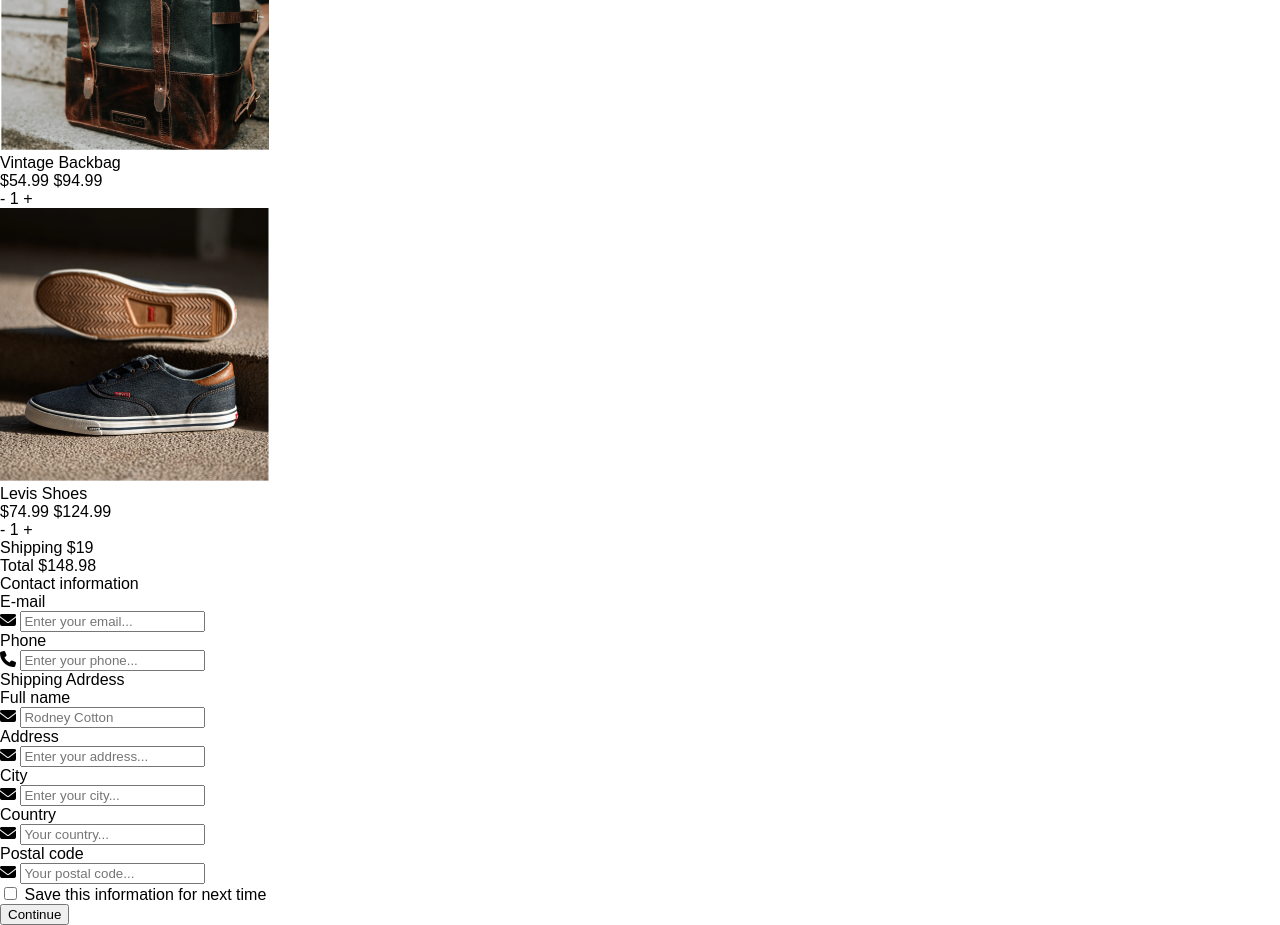
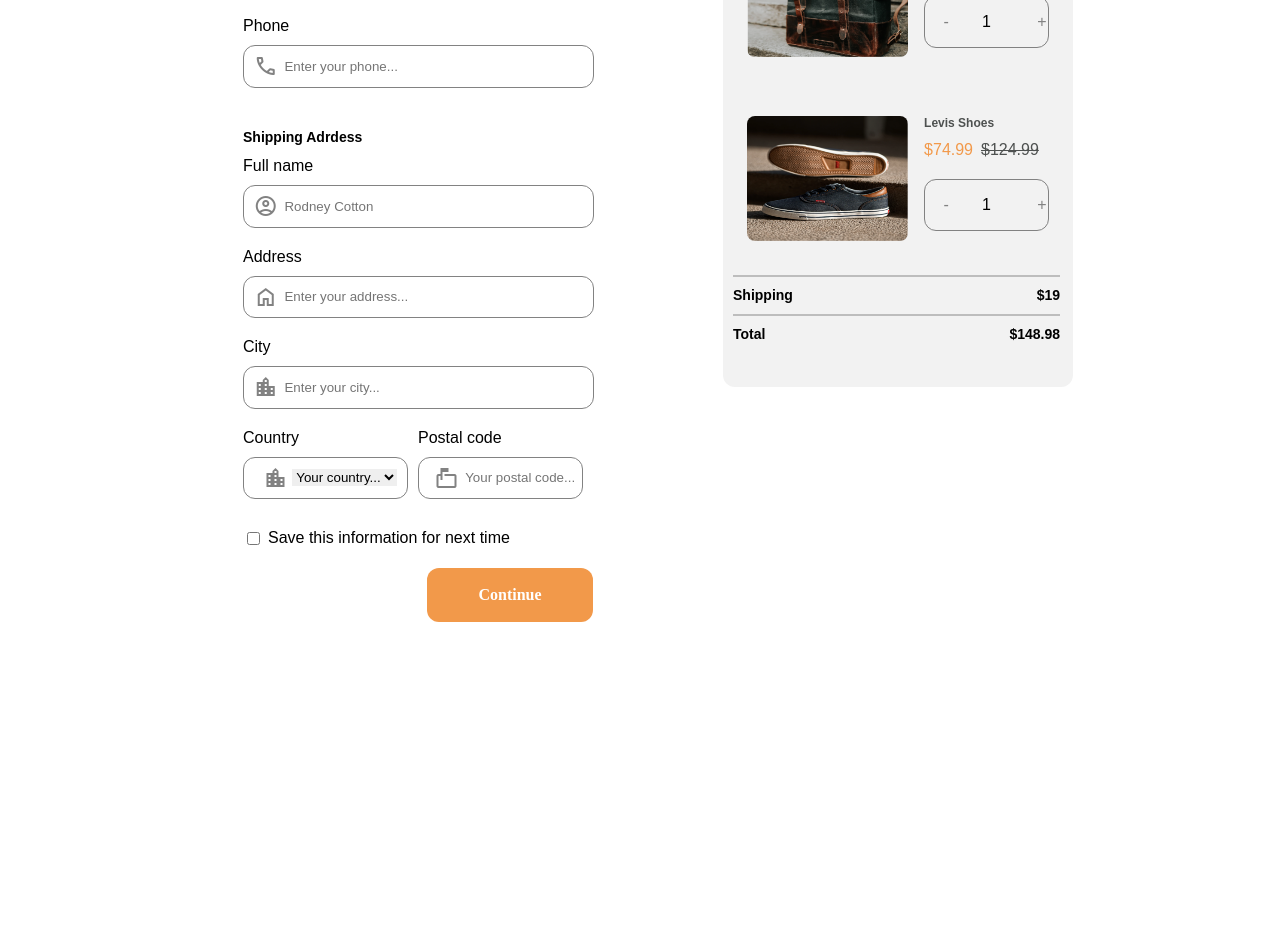
Before and after one commit to anfemoca19/ChekoutPruebaTecnica, a plain HTML site: page index.html in a window 1280 px wide. Shown: the part 203-1128 px from the top of the page. After the commit the page ends 845 px from the top, so only its background shows below. Drawn offline with nearby package versions, Linux system fonts and the light colour scheme.

Commit message:
Se crea toda la parte web del proyecto checkout

```diff
--- a/index.html
+++ b/index.html
@@ -160,6 +160,94 @@
     </section>
 </main>
 <main class="web">
+  <section>
+    <div class="container-information-person">
+      <span class="title-secundary">Contact information</span>
+      <form action="">
+        <div class="container-email">
+          <label for="">E-mail</label>
+          <div class="style-input">
+            <span class="material-symbols-outlined style-type-icon  ">
+              mail
+              </span>
+            <input  class="input" type="text" placeholder="Enter your email...">
+          </div>
+        </div>
+        <div class="container-phone">
+          <label for="">Phone</label>
+          <div class="style-input">
+            <span class="material-symbols-outlined style-type-icon  ">
+              call
+              </span>
+            <input  class="input" type="text" placeholder="Enter your phone...">
+          </div>
+        </div>
+      </form>
+    </div>
+
+    <div class="container-information-person">
+      <span class="title-secundary">Shipping Adrdess</span>
+      <form action="">
+        <div class="container-name">
+          <label for="">Full name</label>
+          <div class="style-input">
+            <span class="material-symbols-outlined style-type-icon ">
+              account_circle
+              </span>
+            <input  class="input" type="text" placeholder="Rodney Cotton">
+          </div>
+        </div>
+        <div class="container-address">
+          <label for="">Address</label>
+          <div class="style-input">
+            <span class="material-symbols-outlined style-type-icon">
+              home
+              </span>
+            <input  class="input" type="text" placeholder="Enter your address...">
+          </div>
+        </div>
+        <div class="container-city">
+          <label for="">City</label>
+          <div class="style-input">
+            <span class="material-symbols-outlined style-type-icon">
+              location_city
+              </span>
+            <input  class="input" type="text" placeholder="Enter your city...">
+          </div>
+        </div>
+        <div class="container-country-postal">
+          <div class="container-country">
+            <label for="">Country</label>
+            <div class="style-input-small">
+              <span class="material-symbols-outlined style-type-icon">
+                location_city
+                </span>
+                <select class="input" name="select">
+                  <option value="value1">Your country...</option>
+                </select>
+            </div>
+          </div>
+          <div class="container-postal">
+            <label for="">Postal code</label>
+            <div class="style-input-small">
+              <span class="material-symbols-outlined style-type-icon">
+                markunread_mailbox
+                </span>
+              <input  class="input-small" type="text" placeholder="Your postal code...">
+            </div>
+          </div>
+        </div>
+        <div class="container-checkbox">
+          <input type="checkbox">
+          <span>Save this information for next time</span>
+        </div>
+        <div class="container-button">
+          <div></div>
+          <button class="style-button">Continue</button>
+        </div>
+      </form>
+    </div>
+  </section>
   <section >
     <div class="container-grey">
       <div>
@@ -216,79 +304,6 @@
       </div>
     </div>
   </section>
-  <section>
-    <div class="container-information-person">
-      <span class="title-secundary">Contact information</span>
-      <form action="">
-        <div class="container-email">
-          <label for="">E-mail</label>
-          <div class="style-input">
-            <i class="fa-solid fa-envelope"></i>
-            <input  class="input" type="text" placeholder="Enter your email...">
-          </div>
-        </div>
-        <div class="container-phone">
-          <label for="">Phone</label>
-          <div class="style-input">
-            <i class="fa-solid fa-phone"></i>
-            <input  class="input" type="text" placeholder="Enter your phone...">
-          </div>
-        </div>
-      </form>
-    </div>
-  </section>
-  <section>
-    <div class="container-information-person">
-      <span class="title-secundary">Shipping Adrdess</span>
-      <form action="">
-        <div class="container-name">
-          <label for="">Full name</label>
-          <div class="style-input">
-            <i class="fa-solid fa-envelope"></i>
-            <input  class="input" type="text" placeholder="Rodney Cotton">
-          </div>
-        </div>
-        <div class="container-address">
-          <label for="">Address</label>
-          <div class="style-input">
-            <i class="fa-solid fa-envelope"></i>
-            <input  class="input" type="text" placeholder="Enter your address...">
-          </div>
-        </div>
-        <div class="container-city">
-          <label for="">City</label>
-          <div class="style-input">
-            <i class="fa-solid fa-envelope"></i>
-            <input  class="input" type="text" placeholder="Enter your city...">
-          </div>
-        </div>
-        <div class="container-country-postal">
-          <div class="container-country">
-            <label for="">Country</label>
-            <div class="style-input-small">
-              <i class="fa-solid fa-envelope"></i>
-              <input  class="" type="" placeholder="Your country...">
-            </div>
-          </div>
-          <div class="container-postal">
-            <label for="">Postal code</label>
-            <div class="style-input-small">
-              <i class="fa-solid fa-envelope"></i>
-              <input  class="input" type="text" placeholder="Your postal code...">
-            </div>
-          </div>
-        </div>
-        <div class="container-checkbox">
-          <input type="checkbox">
-          <span>Save this information for next time</span>
-        </div>
-        <div class="container-button">
-          <div></div>
-          <button class="style-button">Continue</button>
-        </div>
-      </form>
-    </div>
-  </section>
 </main>
 
 <script src="https://kit.fontawesome.com/b5f24e1807.js" crossorigin="anonymous"></script>
--- a/style.css
+++ b/style.css
@@ -252,4 +252,250 @@ body {
   .mobile {
     display: none;
   }
+  header {
+    display: flex;
+    align-items: stretch;
+    justify-content: flex-start;
+    margin-left: 280px;
+  }
+  .web {
+    display: flex;
+    justify-content: center;
+    gap: 130px;
+  }
+  .title {
+    position: absolute;
+    width: 123px;
+    height: 29px;
+    margin-left: 18px;
+    margin-top: 32px;
+    color: #4e5150;
+    font-weight: 600;
+  }
+
+  .style-text-color {
+    color: #4e5150;
+  }
+
+  .container-grey {
+    position: relative;
+    display: flex;
+    flex-direction: column;
+    margin-top: 20.96px;
+    width: 350px;
+    height: 489px;
+    left: 18px;
+    top: 80px;
+    background: #f2f2f2;
+    border-radius: 12px;
+  }
+
+  .container-product-one {
+    display: flex;
+    flex-direction: row;
+    padding: 20px;
+    margin-top: 15px;
+    justify-content: space-around;
+    gap: 8px;
+  }
+
+  .photo {
+    width: 160.71px;
+    height: 124.32px;
+    border-radius: 8px;
+  }
+
+  .container-data-item {
+    display: flex;
+    flex-direction: column;
+    gap: 20px;
+    justify-content: flex-start;
+  }
+
+  .style-subtitle {
+    font-style: normal;
+    font-weight: 600;
+    font-size: 12px;
+    line-height: 15px;
+  }
+
+  .container-value-item {
+    display: flex;
+    flex-direction: column;
+    gap: 10px;
+  }
+
+  .container-numbers {
+    display: flex;
+    flex-direction: row;
+    gap: 8px;
+  }
+  .orange-style {
+    color: #f2994a;
+  }
+
+  .style-line-number {
+    text-decoration: line-through;
+  }
+
+  .container-sum-item {
+    display: flex;
+    flex-direction: row;
+    align-items: center;
+    justify-content: center;
+    gap: 30px;
+    width: 122.8px;
+    height: 49.86px;
+    border: 1px solid #828282;
+    border-radius: 12px;
+  }
+
+  .style-type-icon {
+    display: flex;
+    align-items: center;
+    justify-content: center;
+    width: 13.49px;
+    height: 13.49px;
+    color: #828282;
+    margin-left: 15px;
+    border-radius: 4px;
+  }
+
+  .container-totals {
+    display: flex;
+    width: 327.06px;
+    flex-direction: column;
+    gap: 10px;
+    padding: 10px;
+  }
+
+  .linea {
+    border: 1px solid #bdbdbd;
+  }
+
+  .container-shipping {
+    display: flex;
+    flex-direction: row;
+    justify-content: space-between;
+    font-weight: 600;
+    font-size: 14px;
+    line-height: 17px;
+  }
+
+  .container-information-person {
+    position: relative;
+    display: flex;
+    flex-direction: column;
+    margin-top: 20.96px;
+    width: 350px;
+    left: 18px;
+    top: 80px;
+    border-radius: 12px;
+  }
+
+  .title-secundary {
+    width: 179.85px;
+    height: 16.52px;
+    left: 12px;
+    top: 610.06px;
+    font-style: normal;
+    font-weight: 600;
+    font-size: 14px;
+    line-height: 17px;
+    margin-bottom: 12px;
+  }
+  form {
+    gap: 10px;
+  }
+
+  .style-input {
+    display: flex;
+    flex-direction: row;
+    justify-content: flex-start;
+    align-items: center;
+    border: 1px solid #828282;
+    border-radius: 12px;
+    width: 349.25px;
+    height: 40.56px;
+    gap: 10px;
+  }
+
+  .icon-style {
+    color: #828282;
+  }
+
+  .input {
+    border: none;
+  }
+  .container-email,
+  .container-phone,
+  .container-address,
+  .container-name,
+  .container-city,
+  .container-country,
+  .container-postal {
+    display: flex;
+    flex-direction: column;
+    gap: 10px;
+    margin-bottom: 20px;
+  }
+
+  /* inputs pequeños */
+  .container-country-postal {
+    display: flex;
+    flex-direction: row;
+    gap: 10px;
+    margin-top: 20px;
+  }
+
+  .style-input-small {
+    display: flex;
+    flex-direction: row;
+    justify-content: center;
+    align-items: center;
+    border: 1px solid #828282;
+    border-radius: 12px;
+    width: 162.98px;
+    height: 40.56px;
+    gap: 10px;
+  }
+
+  .input-small {
+    border: none;
+    width: 109px;
+  }
+  /* Checbos input */
+  .container-checkbox {
+    display: flex;
+    flex-direction: row;
+    gap: 5px;
+    margin-top: 10px;
+  }
+
+  /* button continue */
+  .container-button {
+    display: flex;
+    flex-direction: row;
+    align-content: flex-end;
+    justify-content: flex-end;
+    margin-top: 20px;
+    margin-bottom: 20px;
+  }
+
+  .style-button {
+    width: 166px;
+    height: 54px;
+    left: 240px;
+    top: 1178.02px;
+    background: #f2994a;
+    border-radius: 12px;
+    font-family: "Montserrat";
+    font-style: normal;
+    font-weight: 600;
+    font-size: 16px;
+    line-height: 20px;
+    /* identical to box height */
+    color: #ffffff;
+    border: none;
+  }
 }
```
